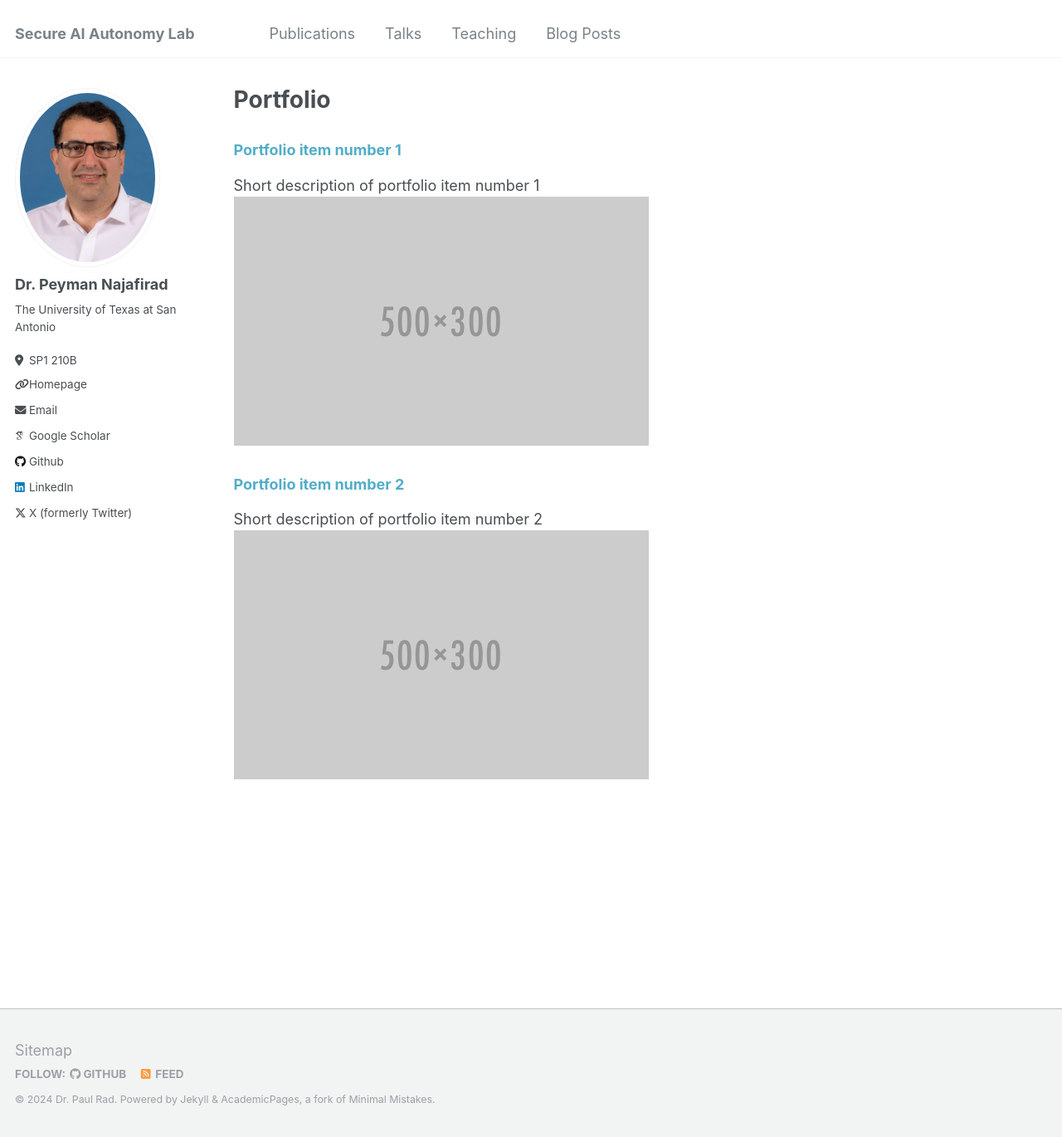
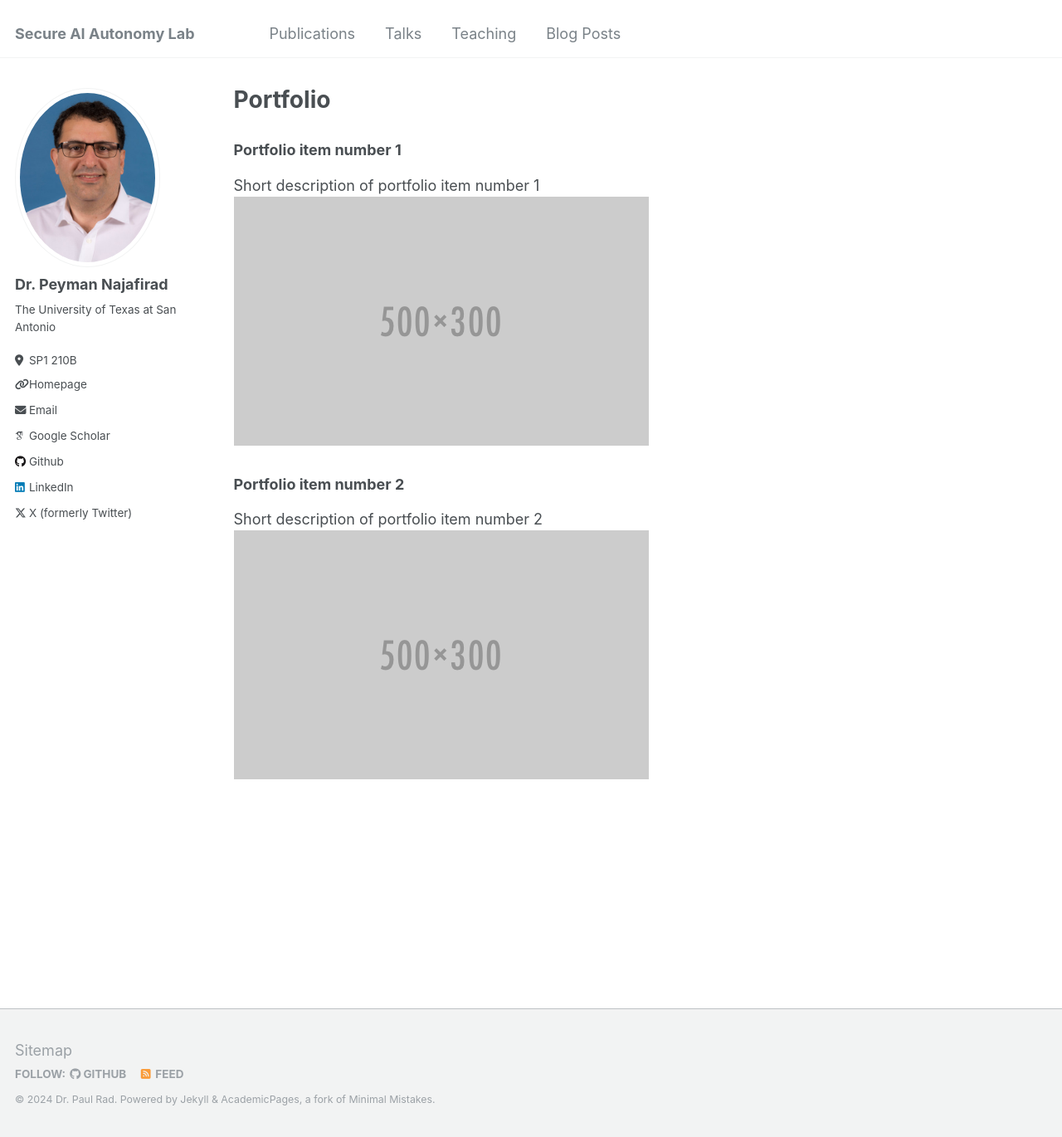
Before and after one commit to vohongthinh2011/PeymanNajafirad, a Jekyll site: the page built from _pages/portfolio.html, in a window 1280 px wide and 1370 px high. Shown: the whole window at 83% size. Built offline with Jekyll 4.4.1, drawn with Linux system fonts in a browser that asks for light colours; some web fonts are replaced.

Commit message:
Update archive-single.html

```diff
--- a/_includes/archive-single.html
+++ b/_includes/archive-single.html
@@ -28,9 +28,9 @@
 
     <h2 class="archive__item-title" itemprop="headline">
       {% if post.link %}
-        <a>{{ title }}</a>
+        <h3>{{ title }}</h3>
       {% else %}
-        <a>{{ title }}</a>
+        <h3>{{ title }}</h3>
       {% endif %}
     </h2>
 
```
